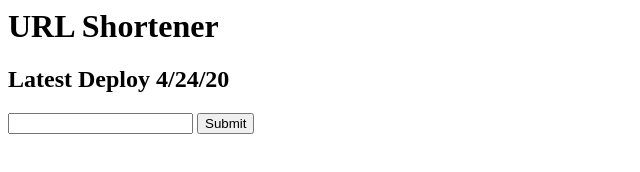
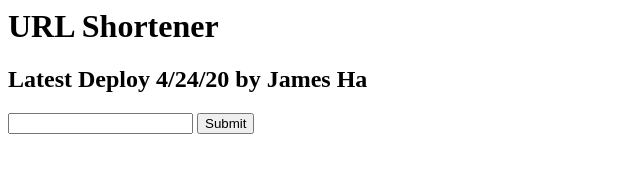
Before and after one commit to phonomenal/nodejs_URLShortener, a website: page index.html in a window 1280 px wide. Shown: the whole page, without its empty margins (0-640 px from the left). Drawn offline with Linux system fonts and the light colour scheme.

Commit message:
update deploy file

```diff
--- a/index.html
+++ b/index.html
@@ -1,6 +1,6 @@
 <h1>URL Shortener</h1>
 
-<h2>Latest Deploy 4/24/20</h2>
+<h2>Latest Deploy 4/24/20 by James Ha</h2>
 
 <form method="POST" action="/url">
   <input type="text" name="url" />
```
Also changed, not shown: .github/workflows/deploy.yml.
